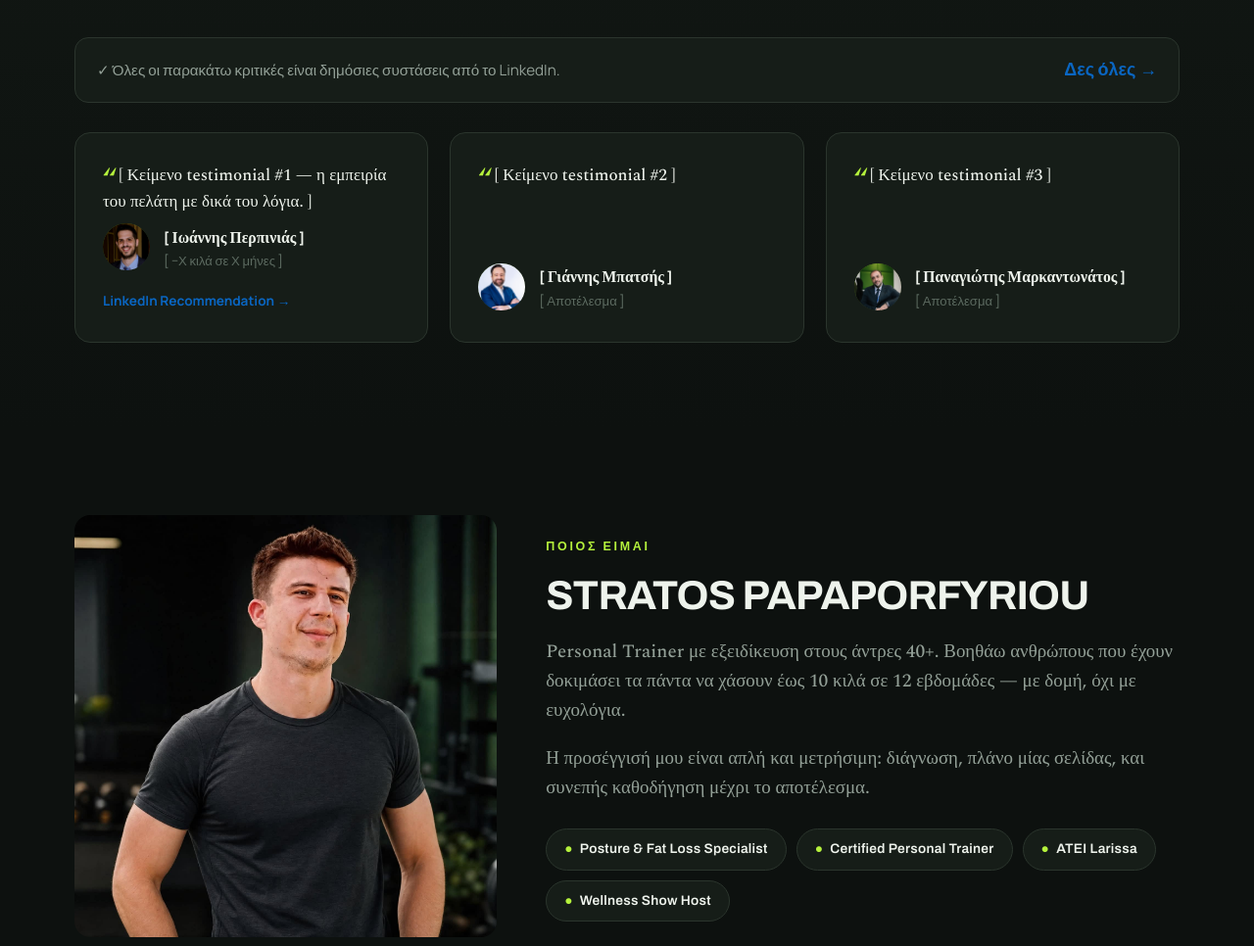
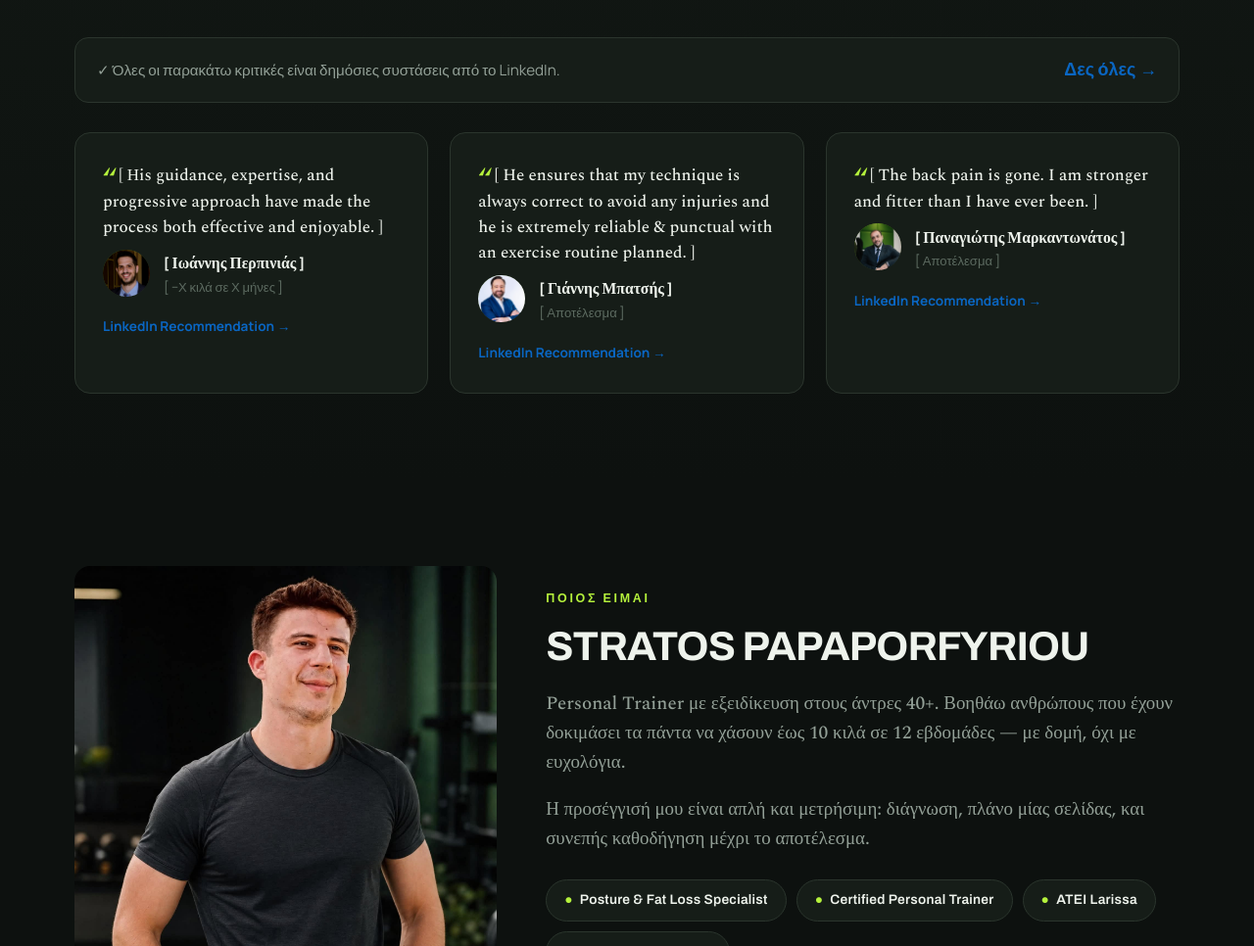
Before and after one commit to stratspap0-hue/artoffitness, a plain HTML site: page index.html in a window 1280 px wide. Shown: the part 3420-4386 px from the top of the page at 98% size. Drawn offline with nearby package versions, Linux system fonts and the light colour scheme.

Commit message:
Update index.html

```diff
--- a/index.html
+++ b/index.html
@@ -429,7 +429,7 @@ footer{border-top:1px solid var(--line);padding:46px 0 56px;color:var(--muted-2)
 target="_blank"
 rel="noopener"
 style="display:block;color:inherit;text-decoration:none;height:100%;">
-        <p class="quote">[ Κείμενο testimonial #1 — η εμπειρία του πελάτη με δικά του λόγια. ]</p>
+        <p class="quote">[ Ηis guidance, expertise, and progressive approach have made the process both effective and enjoyable. ]</p>
         <div class="person">
           <!-- ΦΩΤΟ: <img class="avatar" src="pelatis1.jpg" alt=""> · αλλιώς μένουν τα αρχικά -->
           <img class="avatar" src="images/client-01.jpg" alt="Όνομα Πελάτη">
@@ -443,20 +443,39 @@ LinkedIn Recommendation →
       </div>
 
       <!-- TESTIMONIAL 2 -->
-      <div class="tst reveal">
-        <p class="quote">[ Κείμενο testimonial #2 ]</p>
+    <div class="tst reveal">
+
+<a href="https://www.linkedin.com/in/stratos-papaporfyriou-bb326b244/details/recommendations/?detailScreenTabIndex=0"
+target="_blank"
+rel="noopener"
+style="display:block;color:inherit;text-decoration:none;height:100%;">
+        <p class="quote">[ He ensures that my technique is always correct to avoid any injuries and he is extremely reliable & punctual with an exercise routine planned. ]</p>
         <div class="person">
           <img class="avatar" src="images/client-02.jpg" alt="Όνομα Πελάτη">
           <div><b>[ Γιάννης Μπατσής ]</b><span>[ Αποτέλεσμα ]</span></div>
         </div>
+  <div style="margin-top:18px;color:#0A66C2;font-weight:700;font-size:.85rem;">
+LinkedIn Recommendation →
+</div>
+
+</a>
       </div>
 
-      <div class="tst reveal">
-        <p class="quote">[ Κείμενο testimonial #3 ]</p>
+   <div class="tst reveal">
+<a href="https://www.linkedin.com/in/stratos-papaporfyriou-bb326b244/details/recommendations/?detailScreenTabIndex=0"
+target="_blank"
+rel="noopener"
+style="display:block;color:inherit;text-decoration:none;height:100%;">
+        <p class="quote">[ The back pain is gone. I am stronger and fitter than I have ever been. ]</p>
         <div class="person">
           <img class="avatar" src="images/client-03.jpg" alt="Όνομα Πελάτη">
           <div><b>[ Παναγιώτης Μαρκαντωνάτος ]</b><span>[ Αποτέλεσμα ]</span></div>
         </div>
+  <div style="margin-top:18px;color:#0A66C2;font-weight:700;font-size:.85rem;">
+LinkedIn Recommendation →
+</div>
+
+</a>
       </div>
 
     </div>
```
